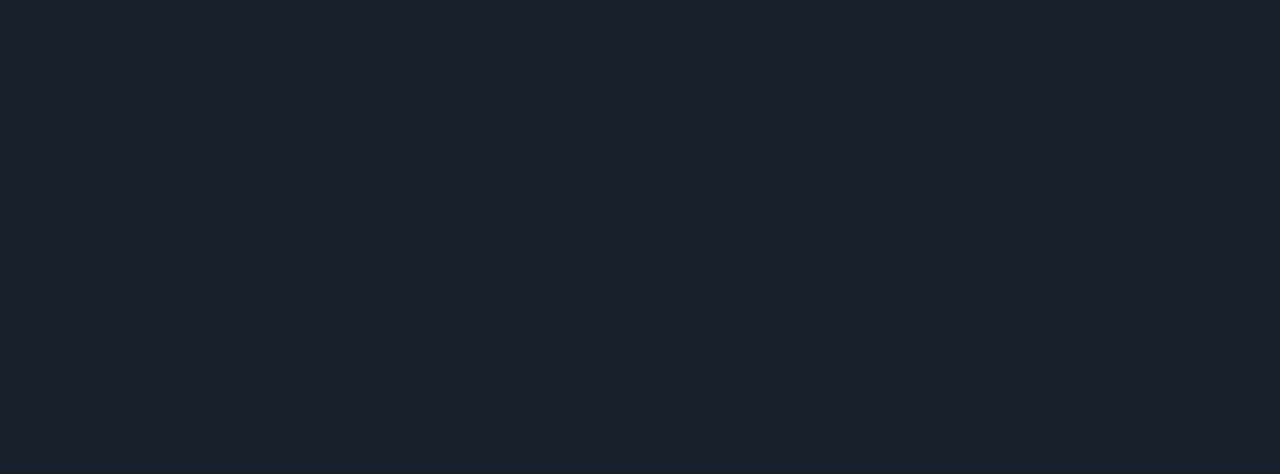
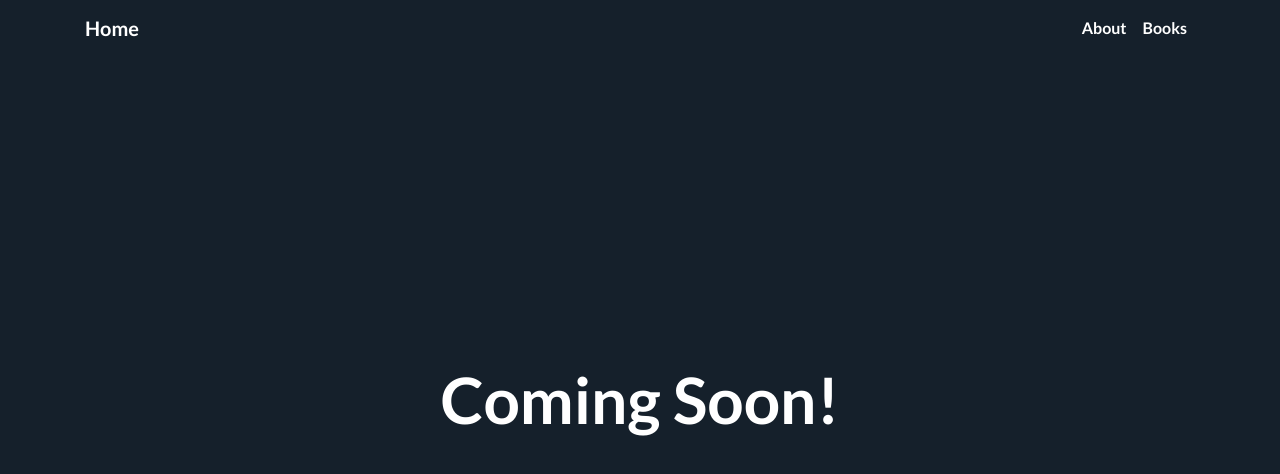
Before and after one commit to rwndy/riwandi, a React (Create React App) app: page /books in a window 1280 px wide. Shown: the top 474 px of the page. Built offline with nearby package versions, Linux system fonts and the light colour scheme.

Commit message:
adding books components

```diff
--- a/src/App.js
+++ b/src/App.js
@@ -1,6 +1,6 @@
 import React from 'react'
 import { BrowserRouter as Router, Route, Switch } from 'react-router-dom'
-import { Home, About } from './pages'
+import { Home, About, Books } from './pages'
 
 
 const App = ()=> {
@@ -10,6 +10,7 @@
       <Switch>
         <Route path="/" component={Home} exact />
         <Route path="/about" component={About} />
+        <Route path="/books" component={Books}/>
       </Switch>
     </Router>
   )
--- a/src/components/Navbar/navigationBar.jsx
+++ b/src/components/Navbar/navigationBar.jsx
@@ -28,7 +28,10 @@
           <Nav className="ml-auto" navbar>
           <NavItem>
               <NavLink className="nav-text__white" href="/about">About</NavLink>
-            </NavItem>
+          </NavItem>
+          <NavItem>
+            <NavLink className="nav-text__white" href="/books">Books</NavLink>
+          </NavItem>
           </Nav>
         </Collapse>
       </Container>
--- a/src/css/about.css
+++ b/src/css/about.css
@@ -17,7 +17,6 @@
 }
 
 .about-bio--wrap {
-  text-align: center;
   position: absolute;
   top: 50%; right: 50%;
   transform: translate(50%,-50%);
--- /dev/null
+++ b/src/css/books.css
@@ -0,0 +1,9 @@
+.section-books--title {
+  position: absolute;
+  top: 50%; right: 50%;
+  transform: translate(50%,-50%);
+  font-family: 'Lato', sans-serif;
+  font-size: 4rem;
+  line-height: 1.5;
+  color: #fff;
+}
--- /dev/null
+++ b/src/layout/books-page.jsx
@@ -0,0 +1,14 @@
+import React from 'react'
+import { Container } from 'reactstrap'
+
+const LayoutBooks = ({children}) => {
+  return(
+    <section className="main-section">
+      <Container>
+        {children}
+      </Container>
+    </section>
+  )
+}
+
+export default LayoutBooks
--- a/src/layout/index.jsx
+++ b/src/layout/index.jsx
@@ -1,5 +1,6 @@
 import Construction from './under-construction'
 import LayoutHome from './home-page'
 import LayoutAbout from './about-page'
+import LayoutBooks from './books-page'
 
-export { Construction, LayoutHome, LayoutAbout }
+export { Construction, LayoutHome, LayoutAbout, LayoutBooks }
--- /dev/null
+++ b/src/pages/book.jsx
@@ -0,0 +1,17 @@
+import React, { Fragment } from 'react'
+import { LayoutBooks } from '../layout'
+import { NavigationBar  } from '../components/Navbar'
+import '../css/books.css'
+
+const Books = () =>  {
+  return(
+    <Fragment>
+      <NavigationBar />
+      <LayoutBooks>
+        <h1 className="section-books--title">Coming Soon!</h1>
+      </LayoutBooks>
+    </Fragment>
+  )
+}
+
+export default Books
--- a/src/pages/index.jsx
+++ b/src/pages/index.jsx
@@ -1,5 +1,6 @@
 import PageConstruction from './construction'
 import Home from './home'
 import About from './about'
+import Books from './book'
 
-export { PageConstruction, Home, About }
+export { PageConstruction, Home, About, Books }
```
